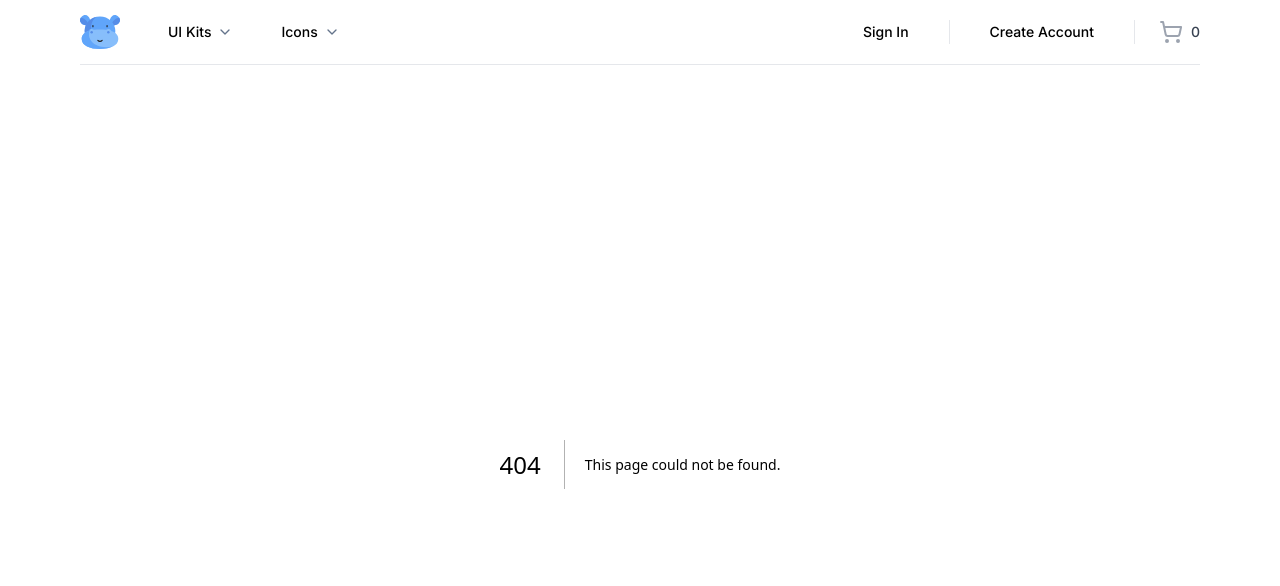
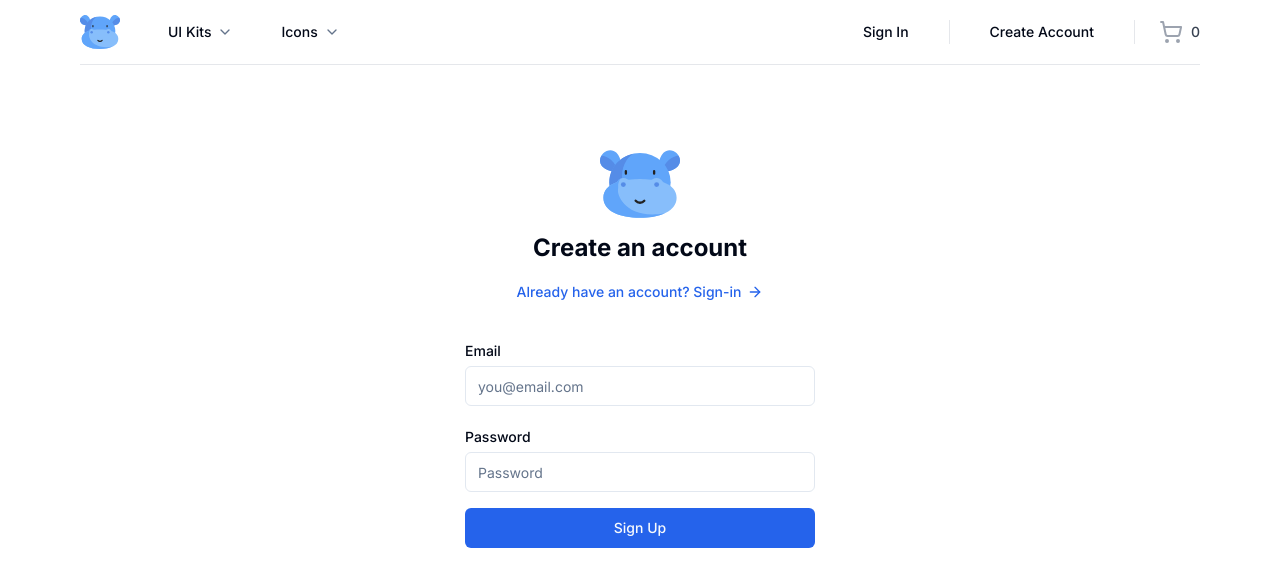
Before and after one commit to CipherGirl/digital-hippo, a Next.js app: page /sign-up in a window 1280 px wide. Before the commit this address had no page. Shown: the top 586 px of the page. Built offline with nearby package versions, Linux system fonts and the light colour scheme.

Commit message:
Sign Up Page UI

```diff
--- a/package.json
+++ b/package.json
@@ -13,6 +13,7 @@
     "@payloadcms/db-mongodb": "^1.4.3",
     "@payloadcms/richtext-slate": "^1.4.0",
     "@radix-ui/react-dialog": "^1.0.5",
+    "@radix-ui/react-label": "^2.0.2",
     "@radix-ui/react-separator": "^1.0.3",
     "@radix-ui/react-slot": "^1.0.2",
     "class-variance-authority": "^0.7.0",
--- /dev/null
+++ b/src/app/(auth)/sign-up/page.tsx
@@ -0,0 +1,58 @@
+"use client";
+import { Icons } from "@/components/Icons";
+import { Button, buttonVariants } from "@/components/ui/button";
+import { Input } from "@/components/ui/input";
+import { Label } from "@/components/ui/label";
+import { cn } from "@/lib/utils";
+import { ArrowRight } from "lucide-react";
+import Link from "next/link";
+
+const page = () => {
+  return (
+    <>
+      <div className="container relative flex pt-20 flex-col items-center justify-center lg:px-0">
+        <div className="mx-auto flex w-full flex-col justify-center space-y-6 sm:w-[350px]">
+          <div className="flex flex-col items-center space-y-2 text-center">
+            <Icons.logo className="h-20 w-20" />
+            <h1 className="text-2xl font-bold">Create an account</h1>
+
+            <Link
+              className={buttonVariants({
+                variant: "link",
+                className: "gap-1.5",
+              })}
+              href="/sign-in"
+            >
+              Already have an account? Sign-in
+              <ArrowRight className="h-4 w-4" />
+            </Link>
+          </div>
+          <div className="grid gap-6">
+            <form>
+              <div className="grid gap-2">
+                <div className="grid gap-2 py-2">
+                  <Label htmlFor="email">Email</Label>
+                  <Input
+                    className={cn({ "focus-visible:ring-red-500": true })}
+                    placeholder="you@email.com"
+                  />
+                </div>
+                <div className="grid gap-2 py-2">
+                  <Label htmlFor="password">Password</Label>
+                  <Input
+                    className={cn({ "focus-visible:ring-red-500": true })}
+                    placeholder="Password"
+                  />
+                </div>
+
+                <Button>Sign Up</Button>
+              </div>
+            </form>
+          </div>
+        </div>
+      </div>
+    </>
+  );
+};
+
+export default page;
--- /dev/null
+++ b/src/components/ui/input.tsx
@@ -0,0 +1,25 @@
+import * as React from "react"
+
+import { cn } from "@/lib/utils"
+
+export interface InputProps
+  extends React.InputHTMLAttributes<HTMLInputElement> {}
+
+const Input = React.forwardRef<HTMLInputElement, InputProps>(
+  ({ className, type, ...props }, ref) => {
+    return (
+      <input
+        type={type}
+        className={cn(
+          "flex h-10 w-full rounded-md border border-input bg-background px-3 py-2 text-sm ring-offset-background file:border-0 file:bg-transparent file:text-sm file:font-medium placeholder:text-muted-foreground focus-visible:outline-none focus-visible:ring-2 focus-visible:ring-ring focus-visible:ring-offset-2 disabled:cursor-not-allowed disabled:opacity-50",
+          className
+        )}
+        ref={ref}
+        {...props}
+      />
+    )
+  }
+)
+Input.displayName = "Input"
+
+export { Input }
--- /dev/null
+++ b/src/components/ui/label.tsx
@@ -0,0 +1,26 @@
+"use client"
+
+import * as React from "react"
+import * as LabelPrimitive from "@radix-ui/react-label"
+import { cva, type VariantProps } from "class-variance-authority"
+
+import { cn } from "@/lib/utils"
+
+const labelVariants = cva(
+  "text-sm font-medium leading-none peer-disabled:cursor-not-allowed peer-disabled:opacity-70"
+)
+
+const Label = React.forwardRef<
+  React.ElementRef<typeof LabelPrimitive.Root>,
+  React.ComponentPropsWithoutRef<typeof LabelPrimitive.Root> &
+    VariantProps<typeof labelVariants>
+>(({ className, ...props }, ref) => (
+  <LabelPrimitive.Root
+    ref={ref}
+    className={cn(labelVariants(), className)}
+    {...props}
+  />
+))
+Label.displayName = LabelPrimitive.Root.displayName
+
+export { Label }
```
Also changed, not shown: 1 other file (tests, documents, lock files or other folders).
